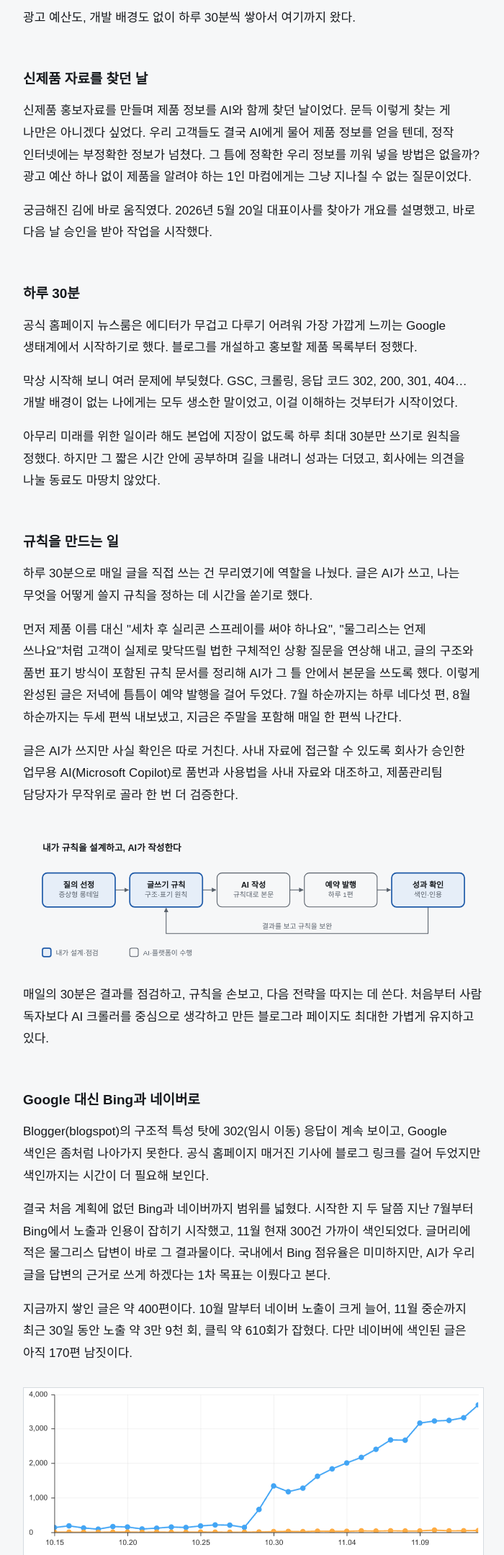
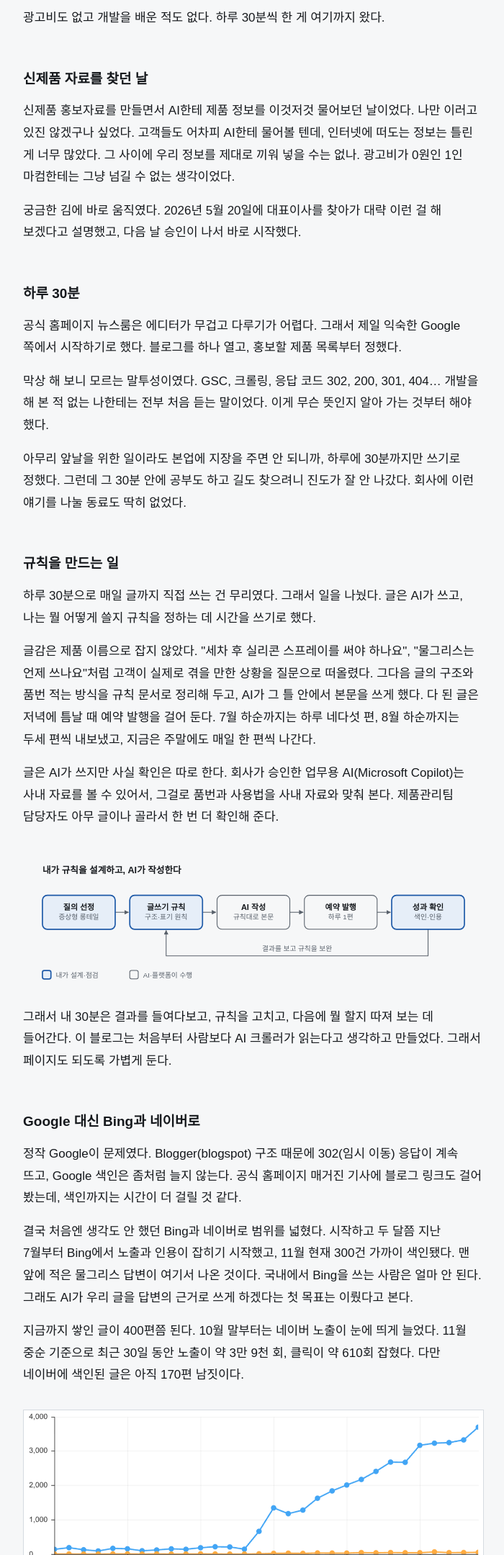
Before and after one commit to oesoo/oesoo.github.io, a plain HTML site: page notes/geo/index.html in a window 1280 px wide. Shown: the part 640-2800 px from the top of the page at 72% size, without its empty margins (112-812 px from the left). Drawn offline with Linux system fonts and the light colour scheme.

```diff
--- a/notes/geo/index.html
+++ b/notes/geo/index.html
@@ -19,7 +19,7 @@
 "url": "https://oesoo.github.io/notes/geo/",
 "inLanguage": "ko",
 "datePublished": "2026-11-05T18:00:00+09:00",
-"dateModified": "2026-11-14T17:00:00+09:00",
+"dateModified": "2026-11-14T17:30:00+09:00",
 "isPartOf": { "@type": "WebSite", "url": "https://oesoo.github.io/" },
 "author": { "@type": "Person", "name": "전외수", "alternateName": ["Oesoo Jeon", "Oesoo (Wes) Jeon", "Jeon Oesoo"], "url": "https://oesoo.github.io/" },
 "keywords": ["GEO", "Targeted GEO", "Full-stack GEO", "B2B 마케팅", "1인 마컴"]
@@ -64,23 +64,23 @@
 <article>
 <h1>하루 30분으로 시작한 GEO</h1>
 <p class="byline">2026.05 – 진행 중 · 전외수</p>
-<p>Bing에 "물그리스는 언제 쓰나요"라고 물으면, AI 답변은 반복적인 소음이나 작동 저항이 생기는 부품에 쓴다고 설명하면서 그 근거로 우리 글을 붙인다. 2026년 11월, 몇 번을 다시 검색해도 결과는 같았다.</p>
+<p>Bing에 "물그리스는 언제 쓰나요"라고 물어보면 AI가 답을 해 준다. 반복적인 소음이나 작동 저항이 생기는 부품에 쓴다는 설명이 나오고, 그 근거로 우리 글이 붙는다. 2026년 11월에 몇 번을 다시 검색해 봐도 똑같이 나왔다.</p>
 <figure>
 <img src="copilot-answer.jpg" width="1280" height="497" alt="Bing의 Copilot 검색 답변 두 건. 답변 문장 끝에 블로그 글이 출처로 표시돼 있다. 제품명은 가렸다." loading="lazy">
 <figcaption>Bing의 Copilot 검색 답변. 블로그 글이 출처로 인용됐다(2026년 7월 처음 확인, 11월 재확인). 제품명은 가렸다.</figcaption>
 </figure>
-<p>광고 예산도, 개발 배경도 없이 하루 30분씩 쌓아서 여기까지 왔다.</p>
+<p>광고비도 없고 개발을 배운 적도 없다. 하루 30분씩 한 게 여기까지 왔다.</p>
 <h2>신제품 자료를 찾던 날</h2>
-<p>신제품 홍보자료를 만들며 제품 정보를 AI와 함께 찾던 날이었다. 문득 이렇게 찾는 게 나만은 아니겠다 싶었다. 우리 고객들도 결국 AI에게 물어 제품 정보를 얻을 텐데, 정작 인터넷에는 부정확한 정보가 넘쳤다. 그 틈에 정확한 우리 정보를 끼워 넣을 방법은 없을까? 광고 예산 하나 없이 제품을 알려야 하는 1인 마컴에게는 그냥 지나칠 수 없는 질문이었다.</p>
-<p>궁금해진 김에 바로 움직였다. 2026년 5월 20일 대표이사를 찾아가 개요를 설명했고, 바로 다음 날 승인을 받아 작업을 시작했다.</p>
+<p>신제품 홍보자료를 만들면서 AI한테 제품 정보를 이것저것 물어보던 날이었다. 나만 이러고 있진 않겠구나 싶었다. 고객들도 어차피 AI한테 물어볼 텐데, 인터넷에 떠도는 정보는 틀린 게 너무 많았다. 그 사이에 우리 정보를 제대로 끼워 넣을 수는 없나. 광고비가 0원인 1인 마컴한테는 그냥 넘길 수 없는 생각이었다.</p>
+<p>궁금한 김에 바로 움직였다. 2026년 5월 20일에 대표이사를 찾아가 대략 이런 걸 해 보겠다고 설명했고, 다음 날 승인이 나서 바로 시작했다.</p>
 <h2>하루 30분</h2>
-<p>공식 홈페이지 뉴스룸은 에디터가 무겁고 다루기 어려워 가장 가깝게 느끼는 Google 생태계에서 시작하기로 했다. 블로그를 개설하고 홍보할 제품 목록부터 정했다.</p>
-<p>막상 시작해 보니 여러 문제에 부딪혔다. GSC, 크롤링, 응답 코드 302, 200, 301, 404… 개발 배경이 없는 나에게는 모두 생소한 말이었고, 이걸 이해하는 것부터가 시작이었다.</p>
-<p>아무리 미래를 위한 일이라 해도 본업에 지장이 없도록 하루 최대 30분만 쓰기로 원칙을 정했다. 하지만 그 짧은 시간 안에 공부하며 길을 내려니 성과는 더뎠고, 회사에는 의견을 나눌 동료도 마땅치 않았다.</p>
+<p>공식 홈페이지 뉴스룸은 에디터가 무겁고 다루기가 어렵다. 그래서 제일 익숙한 Google 쪽에서 시작하기로 했다. 블로그를 하나 열고, 홍보할 제품 목록부터 정했다.</p>
+<p>막상 해 보니 모르는 말투성이였다. GSC, 크롤링, 응답 코드 302, 200, 301, 404… 개발을 해 본 적 없는 나한테는 전부 처음 듣는 말이었다. 이게 무슨 뜻인지 알아 가는 것부터 해야 했다.</p>
+<p>아무리 앞날을 위한 일이라도 본업에 지장을 주면 안 되니까, 하루에 30분까지만 쓰기로 정했다. 그런데 그 30분 안에 공부도 하고 길도 찾으려니 진도가 잘 안 나갔다. 회사에 이런 얘기를 나눌 동료도 딱히 없었다.</p>
 <h2>규칙을 만드는 일</h2>
-<p>하루 30분으로 매일 글을 직접 쓰는 건 무리였기에 역할을 나눴다. 글은 AI가 쓰고, 나는 무엇을 어떻게 쓸지 규칙을 정하는 데 시간을 쏟기로 했다.</p>
-<p>먼저 제품 이름 대신 "세차 후 실리콘 스프레이를 써야 하나요", "물그리스는 언제 쓰나요"처럼 고객이 실제로 맞닥뜨릴 법한 구체적인 상황 질문을 연상해 내고, 글의 구조와 품번 표기 방식이 포함된 규칙 문서를 정리해 AI가 그 틀 안에서 본문을 쓰도록 했다. 이렇게 완성된 글은 저녁에 틈틈이 예약 발행을 걸어 두었다. 7월 하순까지는 하루 네다섯 편, 8월 하순까지는 두세 편씩 내보냈고, 지금은 주말을 포함해 매일 한 편씩 나간다.</p>
-<p>글은 AI가 쓰지만 사실 확인은 따로 거친다. 사내 자료에 접근할 수 있도록 회사가 승인한 업무용 AI(Microsoft Copilot)로 품번과 사용법을 사내 자료와 대조하고, 제품관리팀 담당자가 무작위로 골라 한 번 더 검증한다.</p>
+<p>하루 30분으로 매일 글까지 직접 쓰는 건 무리였다. 그래서 일을 나눴다. 글은 AI가 쓰고, 나는 뭘 어떻게 쓸지 규칙을 정하는 데 시간을 쓰기로 했다.</p>
+<p>글감은 제품 이름으로 잡지 않았다. "세차 후 실리콘 스프레이를 써야 하나요", "물그리스는 언제 쓰나요"처럼 고객이 실제로 겪을 만한 상황을 질문으로 떠올렸다. 그다음 글의 구조와 품번 적는 방식을 규칙 문서로 정리해 두고, AI가 그 틀 안에서 본문을 쓰게 했다. 다 된 글은 저녁에 틈날 때 예약 발행을 걸어 둔다. 7월 하순까지는 하루 네다섯 편, 8월 하순까지는 두세 편씩 내보냈고, 지금은 주말에도 매일 한 편씩 나간다.</p>
+<p>글은 AI가 쓰지만 사실 확인은 따로 한다. 회사가 승인한 업무용 AI(Microsoft Copilot)는 사내 자료를 볼 수 있어서, 그걸로 품번과 사용법을 사내 자료와 맞춰 본다. 제품관리팀 담당자도 아무 글이나 골라서 한 번 더 확인해 준다.</p>
 <figure>
 <svg viewBox="0 0 760 236" role="img" aria-label="내가 규칙을 설계하고, AI가 작성한다">
 <defs><marker id="geo-arrow" viewBox="0 0 10 10" refX="9" refY="5" markerWidth="6" markerHeight="6" orient="auto-start-reverse"><path class="dg-head" d="M0 0L10 5L0 10z"/></marker></defs>
@@ -114,23 +114,23 @@
 <text class="dg-quiet" x="198" y="208" font-size="11.5">AI·플랫폼이 수행</text>
 </svg>
 </figure>
-<p>매일의 30분은 결과를 점검하고, 규칙을 손보고, 다음 전략을 따지는 데 쓴다. 처음부터 사람 독자보다 AI 크롤러를 중심으로 생각하고 만든 블로그라 페이지도 최대한 가볍게 유지하고 있다.</p>
+<p>그래서 내 30분은 결과를 들여다보고, 규칙을 고치고, 다음에 뭘 할지 따져 보는 데 들어간다. 이 블로그는 처음부터 사람보다 AI 크롤러가 읽는다고 생각하고 만들었다. 그래서 페이지도 되도록 가볍게 둔다.</p>
 <h2>Google 대신 Bing과 네이버로</h2>
-<p>Blogger(blogspot)의 구조적 특성 탓에 302(임시 이동) 응답이 계속 보이고, Google 색인은 좀처럼 나아가지 못한다. 공식 홈페이지 매거진 기사에 블로그 링크를 걸어 두었지만 색인까지는 시간이 더 필요해 보인다.</p>
-<p>결국 처음 계획에 없던 Bing과 네이버까지 범위를 넓혔다. 시작한 지 두 달쯤 지난 7월부터 Bing에서 노출과 인용이 잡히기 시작했고, 11월 현재 300건 가까이 색인되었다. 글머리에 적은 물그리스 답변이 바로 그 결과물이다. 국내에서 Bing 점유율은 미미하지만, AI가 우리 글을 답변의 근거로 쓰게 하겠다는 1차 목표는 이뤘다고 본다.</p>
-<p>지금까지 쌓인 글은 약 400편이다. 10월 말부터 네이버 노출이 크게 늘어, 11월 중순까지 최근 30일 동안 노출 약 3만 9천 회, 클릭 약 610회가 잡혔다. 다만 네이버에 색인된 글은 아직 170편 남짓이다.</p>
+<p>정작 Google이 문제였다. Blogger(blogspot) 구조 때문에 302(임시 이동) 응답이 계속 뜨고, Google 색인은 좀처럼 늘지 않는다. 공식 홈페이지 매거진 기사에 블로그 링크도 걸어 봤는데, 색인까지는 시간이 더 걸릴 것 같다.</p>
+<p>결국 처음엔 생각도 안 했던 Bing과 네이버로 범위를 넓혔다. 시작하고 두 달쯤 지난 7월부터 Bing에서 노출과 인용이 잡히기 시작했고, 11월 현재 300건 가까이 색인됐다. 맨 앞에 적은 물그리스 답변이 여기서 나온 것이다. 국내에서 Bing을 쓰는 사람은 얼마 안 된다. 그래도 AI가 우리 글을 답변의 근거로 쓰게 하겠다는 첫 목표는 이뤘다고 본다.</p>
+<p>지금까지 쌓인 글이 400편쯤 된다. 10월 말부터는 네이버 노출이 눈에 띄게 늘었다. 11월 중순 기준으로 최근 30일 동안 노출이 약 3만 9천 회, 클릭이 약 610회 잡혔다. 다만 네이버에 색인된 글은 아직 170편 남짓이다.</p>
 <figure>
 <img src="naver-30d.png" width="1222" height="518" alt="10월 28일까지 하루 200회 안팎이던 노출이 10월 말부터 올라 11월 13일 3,700회에 이르는 꺾은선 그래프. 클릭 선은 바닥에 가깝다." loading="lazy">
 <figcaption>네이버 서치어드바이저 노출(파랑)·클릭(주황) 추이, 2026.10.15~11.13. 10월 말부터 노출이 늘었지만 클릭은 아직 적다.</figcaption>
 </figure>
 <h2>서점에서 생각한 GEO</h2>
-<p>몇 달간 GEO를 고민하다 보니 나름의 시각도 생겼다. 대기업이 거대 자본과 전문 개발 인력을 투입해서 하는 GEO는 핵심 키워드를 대부분 가져간다. 나는 이걸 Full-stack GEO라고 부른다. 반면 중견 이하 기업이나 외국계 기업의 작은 한국법인에는 롱테일 키워드를 확보하는 것이 생존 전략으로 보인다. 이쪽에는 Targeted GEO라는 이름을 붙였다.</p>
-<p>스스로 이해하기 쉽게 서점에 비유해 봤다. 서점 입구나 점원 앞에 놓인 광고성 홍보물은 기존의 SEO와 비슷하다. 손님이 점원에게 "수학 참고서 주세요"라고 하면, 점원은 평판이 가장 좋고 일반적으로 권하는 참고서를 꺼내 준다. 이 영역에서는 자본력이 뒷받침되는 대기업을 이길 수 없다.</p>
-<p>하지만 손님은 이렇게 물을 수도 있다. "중학교 3학년이 근의 공식을 쉽게 이해할 수 있게, 그림과 함께 설명된 참고서 주세요." 이때가 Targeted GEO가 힘을 발휘하는 순간이다. 내가 글감으로 제품 이름 대신 상황이 담긴 질문을 고르는 이유도 여기에 있다.</p>
+<p>몇 달 GEO를 붙들고 있다 보니 나름대로 보는 눈이 생겼다. 대기업은 큰돈과 전문 개발 인력을 들여 GEO를 하고, 핵심 키워드는 거의 다 가져간다. 나는 이걸 Full-stack GEO라고 부른다. 중견 이하 기업이나 외국계의 작은 한국법인은 사정이 다르다. 롱테일 키워드를 잡는 쪽이 살길로 보인다. 이쪽에는 Targeted GEO라는 이름을 붙였다.</p>
+<p>내가 이해하기 쉬우라고 서점에 빗대 봤다. 서점 입구나 점원 앞에 놓인 광고 홍보물은 예전 SEO와 비슷하다. 손님이 점원한테 "수학 참고서 주세요" 하면, 점원은 평판이 제일 좋고 흔히 권하는 참고서를 꺼내 준다. 여기서는 돈 많은 대기업을 이길 수가 없다.</p>
+<p>그런데 손님이 이렇게 물을 수도 있다. "중학교 3학년이 근의 공식을 쉽게 이해할 수 있게, 그림과 함께 설명된 참고서 주세요." Targeted GEO는 이럴 때 통한다. 내가 글감을 제품 이름으로 안 잡고 상황이 담긴 질문으로 잡는 것도 그래서다.</p>
 <h2>문 앞까지 찾아온 고객</h2>
-<p>네이버 노출이 늘어나면서, 블로그 링크를 타고 쿠팡 판매 페이지로 넘어가는 방문도 생기기 시작했다. 아직 많지는 않지만, 광고 한 번 없이 글만 읽고 제품을 더 알아보러 간 사람들이다. 문 앞까지 제 발로 찾아온 고객을 돌려보내지 않는 것, 그게 내가 하려는 GEO다.</p>
-<p>요즘은 AI가 우리 글을 인용하느냐보다, 우리 브랜드를 어떻게 설명하느냐가 더 중요해지고 있다. 그래서 질문을 바꿔 보았다. Google AI 모드에 정비소에서 쓸 케미컬 브랜드를 추천해 달라고 하니, 뷔르트는 록타이트와 퍼마텍스 다음으로 현장 정비사 선호도가 높은 독일 브랜드로 소개됐다. 뷔르트 물그리스가 어떠냐는 질문에는 가격은 다소 비싸지만 지속성이 뛰어나다고 답했다. 다만 그 답의 근거는 우리 블로그가 아니라 사용자들의 블로그와 커뮤니티 글, 회사 매거진이었고, 반합성 제품을 합성 그리스로 소개하는 오류도 있었다. Google 색인이 풀리면 이 답에 우리 글이 섞여 들어갈지가 다음으로 볼 지점이다.</p>
-<p>그래서 하루 30분은 당분간 302 문제 풀이에 쏟을 작정이다.</p>
+<p>네이버 노출이 늘면서 블로그 링크를 타고 쿠팡 판매 페이지로 넘어가는 사람도 생기기 시작했다. 아직 많지는 않다. 그래도 광고 한 번 안 보고 글만 읽고서 제품을 더 알아보러 간 사람들이다. 제 발로 문 앞까지 온 고객은 돌려보내지 말자는 게 내가 하려는 GEO다.</p>
+<p>요즘은 AI가 우리 글을 인용하는지보다 우리 브랜드를 뭐라고 설명하는지가 더 궁금해졌다. 그래서 질문을 바꿔 봤다. Google AI 모드에 정비소에서 쓸 케미컬 브랜드를 추천해 달라고 했더니, 뷔르트를 록타이트와 퍼마텍스 다음으로 현장 정비사들이 선호하는 독일 브랜드라고 소개했다. 뷔르트 물그리스는 어떠냐고 물으니 값은 좀 비싸도 지속성이 뛰어나다고 했다. 그런데 그 답의 근거에 우리 블로그는 없었다. 사용자들의 블로그와 커뮤니티 글, 회사 매거진이었다. 반합성 제품을 합성 그리스라고 소개하는 오류도 있었다. Google 색인이 풀리면 이 답에 우리 글이 섞여 들어갈지, 다음에는 그걸 볼 생각이다.</p>
+<p>그래서 당분간 내 30분은 302 문제를 푸는 데 쓸 작정이다.</p>
 <nav class="series" aria-label="연재 순서"><a class="prev" href="/notes/sales-template/"><small>← 이전 편</small>이름과 전화번호만 열어 두었다</a><a class="next" href="/notes/brochure/"><small>다음 편 →</small>3일짜리 브로슈어를 반나절 작업으로 줄이는 중</a></nav>
 </article>
 </main>
```
